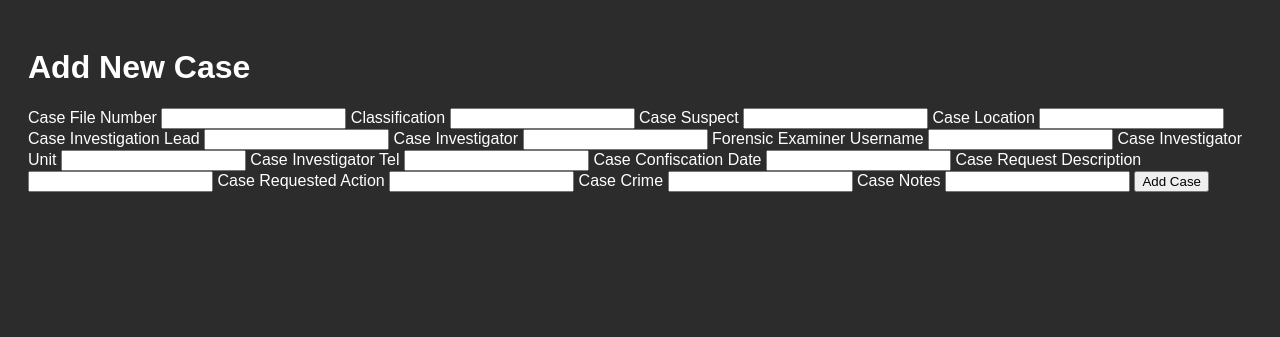
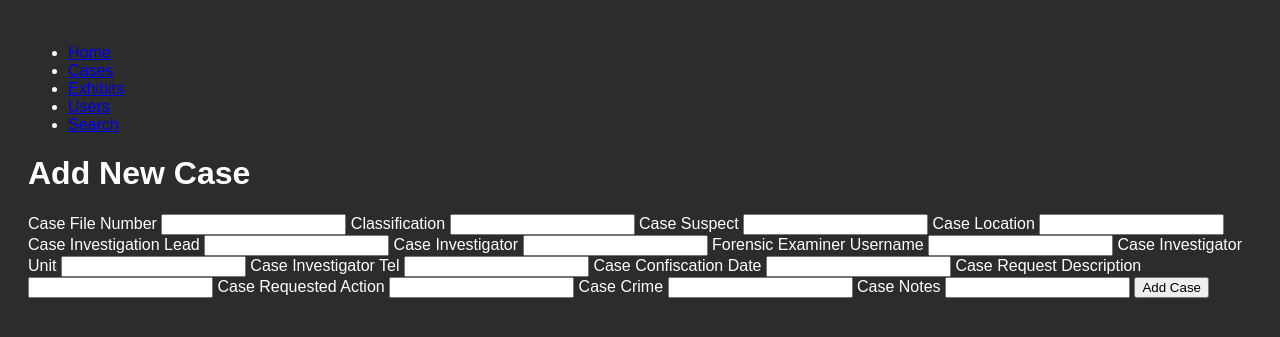
Before and after one commit to ciaran-ie/L.I.A.M, a Python web app: template app/templates/add_case.html in a window 1280 px wide. Shown: the top 337 px of the page. Run offline with Jinja, Linux system fonts and the light colour scheme; the template is opened without the code that fills it, so the values that code supplies are empty.

Commit message:
Update base.html

```diff
--- a/app/templates/base.html
+++ b/app/templates/base.html
@@ -8,6 +8,15 @@
 </head>
 <body>
     <div class="container">
+        <nav>
+            <ul>
+                <li><a href="{{ url_for('index') }}">Home</a></li>
+                <li><a href="{{ url_for('cases') }}">Cases</a></li>
+                <li><a href="{{ url_for('exhibits') }}">Exhibits</a></li>
+                <li><a href="{{ url_for('users') }}">Users</a></li>
+                <li><a href="{{ url_for('search') }}">Search</a></li>
+            </ul>
+        </nav>
         {% block content %}{% endblock %}
     </div>
 </body>
```
